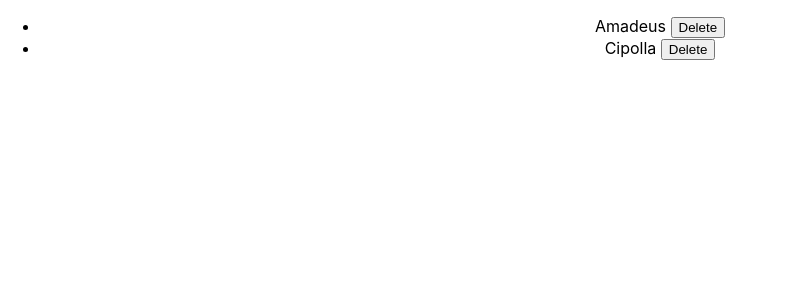
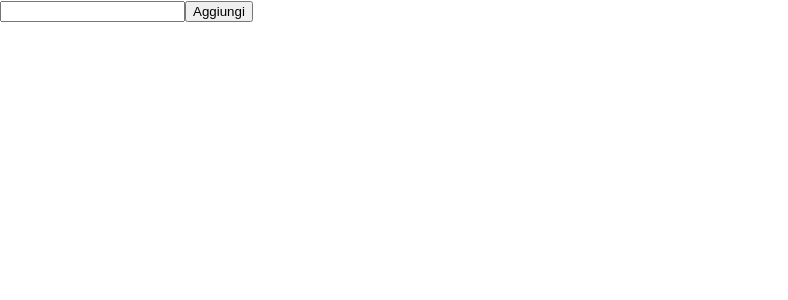
Before and after one commit to Underscore2/EserciziReact, a React (Create React App) app in the folder esercizio/: page / in a window 1280 px wide. Shown: the top 300 px of the page, without its empty margins (0-788 px from the left). Built offline with nearby package versions, Linux system fonts and the light colour scheme.

Commit message:
RenderProps FIX

```diff
--- a/esercizio/src/App.js
+++ b/esercizio/src/App.js
@@ -1,28 +1,23 @@
-import logo from './logo.svg';
-import './App.css';
-import Container from './Container';
+import React from 'react'
+import TodoList from './TodoList'
 
-function App() {
-  return (
-    <div className="App">
-      <Container>
-       {
-        ((list,deleteHandler)=>{
-          return(
-            <ul>
 
-              {list.map((item,i)=>{
-                return(
-                  <li key={i}>{item} <button onClick={()=>{deleteHandler(item)}} key={i+'btn'}>Delete</button></li>
-                )
-              })}
-            </ul>
-          )
-        })
-       }
-      </Container>
-    </div>
-  );
+
+export default class App extends React.Component {
+  render() {
+    return (
+      <TodoList item={
+        (list, handleRemove) =>
+          <ul>
+            {list.map((items, index) =>
+              <>
+                <li key={index}>{items}</li>
+                <button onClick={handleRemove}>Remove</button>
+              </>
+            )}
+          </ul>
+      }
+      />
+    )
+  }
 }
-
-export default App;
--- a/esercizio/src/Container.js
+++ /dev/null
@@ -1,25 +0,0 @@
-import React from "react";
-
-class Container extends React.Component {
-
-    state = {
-        list: ['Amadeus', 'Cipolla']
-    }
-
-    deleteHandler = (item) => {
-        const array = this.state.list.filter((items) => items != item);
-        this.setState({
-            list: this.state.list = array
-        })
-    }
-
-    render() {
-
-
-        return (
-            <div>{this.props.children(this.state.list, this.deleteHandler)}</div>
-        )
-    }
-}
-
-export default Container;
--- /dev/null
+++ b/esercizio/src/TodoList.js
@@ -0,0 +1,41 @@
+import React from "react";
+
+
+export default class TodoList extends React.Component {
+
+    list = {
+        items: [],
+    }
+
+    buttonOnClick = (event) => {
+        event.preventDefault()
+        this.setState({
+            items: [...this.state.items, event.target.elements.newItem.value],
+
+        })
+
+        event.target.reset()
+    }
+    deleteHandler = (item) => {
+        const array = this.state.list.filter((items) => items != item);
+        this.setState({
+            list: this.state.list = array
+        })
+    }
+
+
+
+
+    render() {
+
+        return (
+            <div>
+                <form onSubmit={this.buttonOnClick}>
+                    <input name="newItem" type="text" />
+                    <button type="submit">Aggiungi </button>
+                </form>
+                {this.props.item(this.list.items, this.handleRemove)}
+            </div>
+        )
+    }
+}
```
Also changed, not shown: esercizio/src/Todo.js (added, +20 -0 lines).
